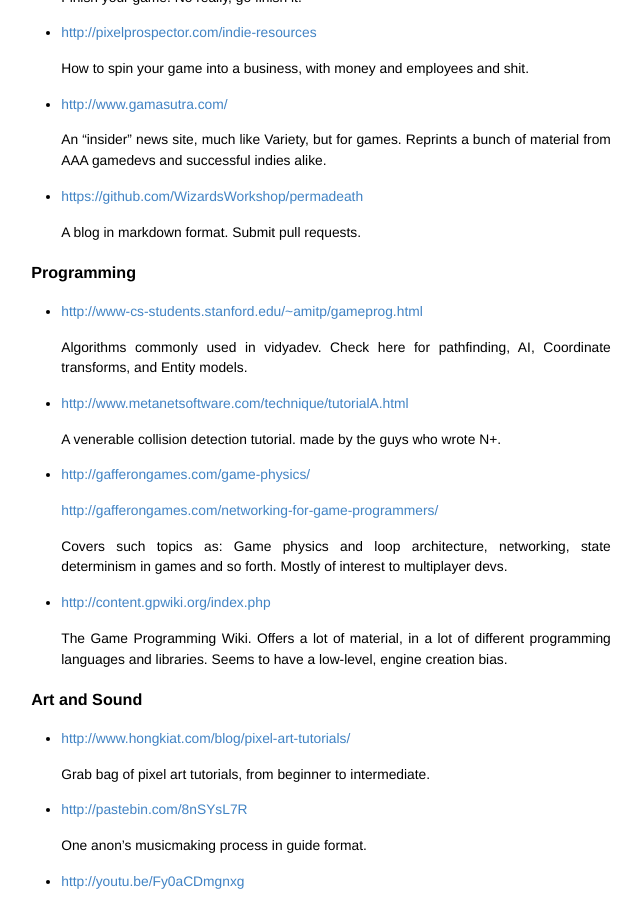
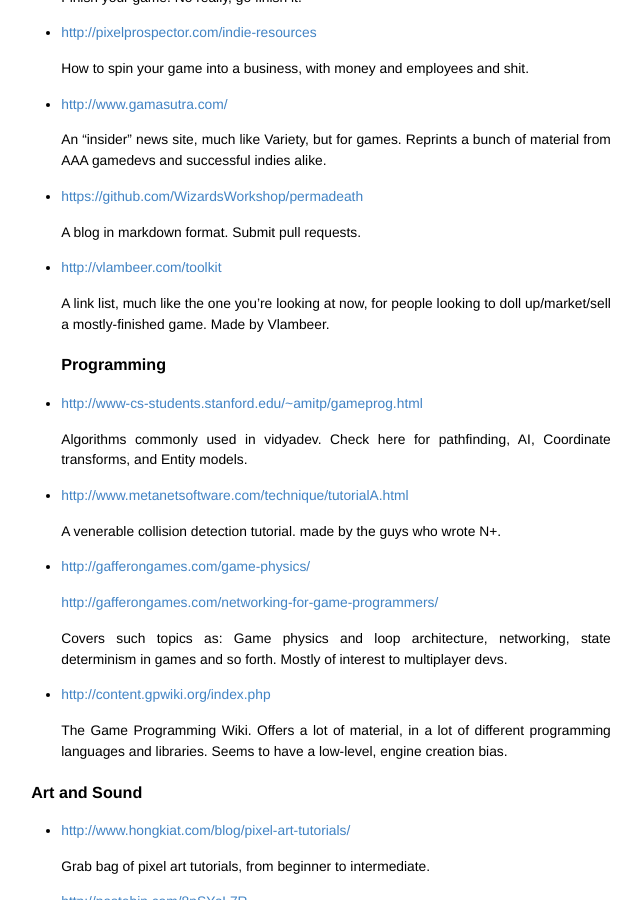
Before and after one commit to Alloyed/agdg-links, a Jekyll site: the page built from index.md, in a window 1280 px wide and 900 px high, scrolled down 3545 px. Shown: the whole window, without its empty margins (319-960 px from the left). Built offline with Jekyll 4.4.1, drawn with Linux system fonts in a browser that asks for light colours; Markdown is read by kramdown in place of the engine named in the settings.

Commit message:
add vlambeer's presskit() stuff
is fancy

```diff
--- a/index.md
+++ b/index.md
@@ -165,10 +165,13 @@ anon make it a pain to use.
 
 	An "insider" news site, much like Variety, but for games. Reprints a bunch of material from AAA gamedevs and successful indies alike.
 
-*  <https://github.com/WizardsWorkshop/permadeath>
+* 	<https://github.com/WizardsWorkshop/permadeath>
 
 	A blog in markdown format. Submit pull requests.
 
+*	<http://vlambeer.com/toolkit>
+
+	A link list, much like the one you're looking at now, for people looking to doll up/market/sell a mostly-finished game. Made by Vlambeer.
 ### Programming
 
 *	<http://www-cs-students.stanford.edu/~amitp/gameprog.html>
```
